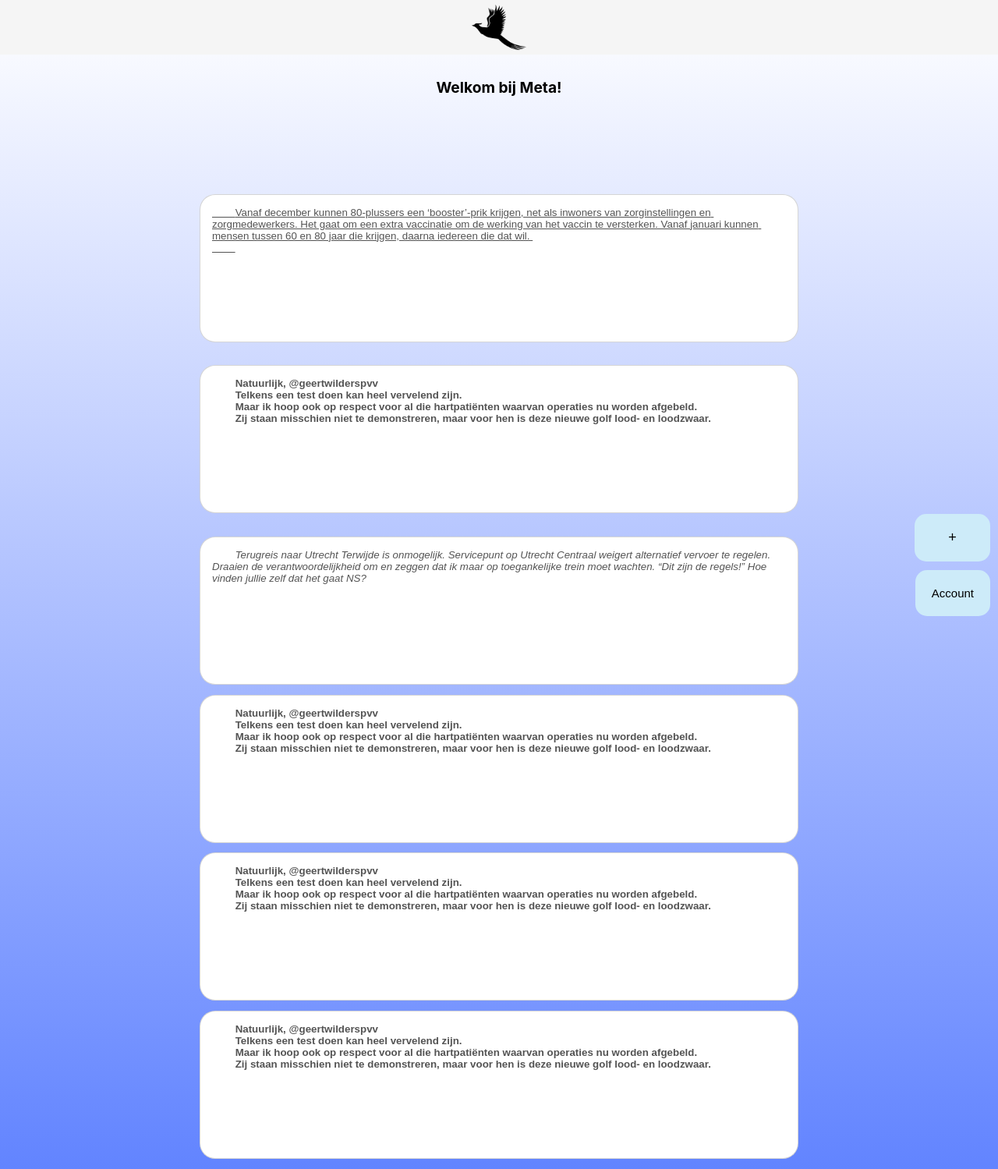
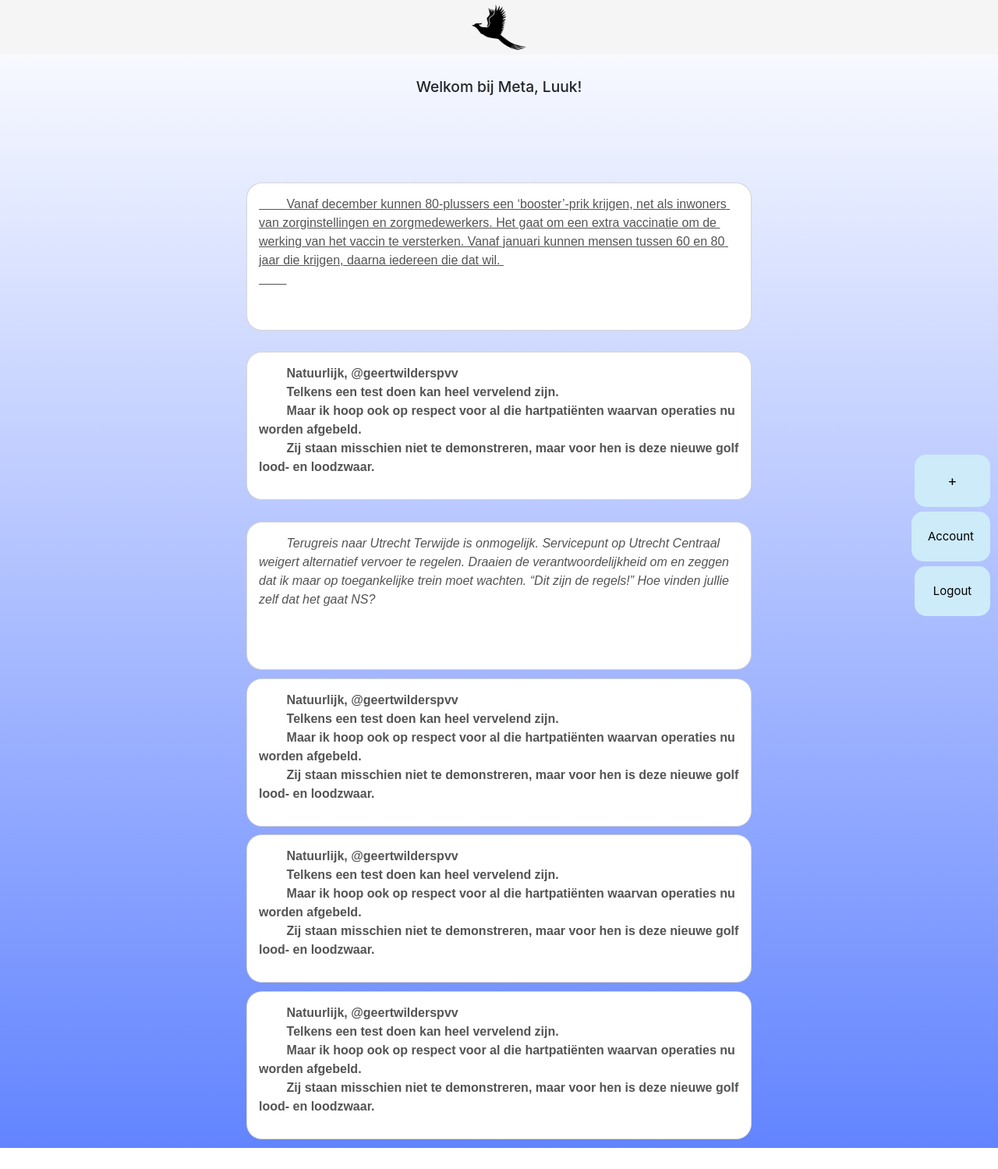
Before and after one commit to Lukaeaeap/newSocialmedia, a Flask app: page / in a window 1280 px wide. Shown: the whole page at 78% size. After the commit the page ends 1472 px from the top, so only its background shows below. Run offline with Flask 2, Linux system fonts and the light colour scheme; a user stored in the database is signed in; some libraries are stand-ins or nearby versions.

Commit message:
User db implemented + jinja html + all  pages work

```diff
--- a/website/auth.py
+++ b/website/auth.py
@@ -18,13 +18,13 @@
         user = User.query.filter_by(email=email).first()
         if user:
             if check_password_hash(user.password, password):
-                flash('Logged in successfully!', category='succes')
+                #flash('Logged in successfully!', category='succes')
                 login_user(user, remember=True)
                 return redirect(url_for('views.home'))
             else:
                 flash('Incorrect password, try again.', category='error')
         else:
-            flash('Email does not exist', category='error')
+            flash('Email and password do not match', category='error')
     return render_template("login.html", user=current_user)
 
 
@@ -65,7 +65,7 @@
             db.session.add(new_user)
             db.session.commit()
             login_user(new_user, remember=True)
-            flash('Account created', category='succes')
+            #flash('Account created', category='succes')
             # when logged in go back to the home page
             return redirect(url_for('views.home'))
     return render_template("sign_up.html", user=current_user)
--- a/website/static/css/index.css
+++ b/website/static/css/index.css
@@ -117,30 +117,21 @@
     cursor: pointer;
 }
 
+.imgHome:hover {
+    content:url("/static/images/Favicon.png");
+    display: block;
+    margin-left: auto;
+    margin-right: auto;
+    cursor: pointer;
+}
+
 /* Hiermee veranderd de kleur als je met je muis over het vakje gaat*/
 .taskbar:hover {
     background-color: whitesmoke;
     color: black
 }
 
-.buttonpost {
-    color: black;
-    border-color: #cdebf9;
-    text-align: center;
-    padding: 20px 35px;
-    font-size: 18px;
-    width: 97px;
-    text-decoration: none;
-    cursor: pointer;
-    background-color: #cdebf9;
-    cursor: pointer;
-    border: 10px;
-    border-radius: 15px;
-    position: fixed;
-    bottom: 80px;
-    right: 10px;
 
-}
 
 /* Dit is het venstertje wat opkomt als je op de '+' klikt om een post aan te maken */
 .modal {
@@ -427,6 +418,24 @@
     display: none;
 }
 
+.buttonpost {
+    color: black;
+    border-color: #cdebf9;
+    text-align: center;
+    padding: 20px 35px;
+    font-size: 18px;
+    width: 97px;
+    text-decoration: none;
+    cursor: pointer;
+    background-color: #cdebf9;
+    cursor: pointer;
+    border: 10px;
+    border-radius: 15px;
+    position: fixed;
+    bottom: 150px;
+    right: 10px;
+
+}
 /*Hieronder is de button gemaakt die op de homepage rechtsonder zichtbaar is, genaamd account*/
 .butaccount {
     border-color: #cdebf9;
@@ -438,8 +447,23 @@
     padding: 21px 21px;
     cursor: pointer;
     position: fixed;
+    bottom: 80px;
+    right: 10px;
+}
+
+.butlogout {
+    border-color: #cdebf9;
+    font-size: 15px;
+    border: 0;
+    border-radius: 15px;
+    color: black;
+    background: #cdebf9;
+    padding: 21px 21px;
+    cursor: pointer;
+    position: fixed;
     bottom: 10px;
     right: 10px;
+    width: 97px;
 }
 
 .Welkom {
--- a/website/templates/base.html
+++ b/website/templates/base.html
@@ -3,8 +3,8 @@
 <html>
   <head>
     <meta charset="utf-8" />
+    <meta http-equiv="X-UA-Compatible" content="IE=edge" />
     <meta name="viewport" content="width=device-width, initial-scale=1" />
-
     <!--The css and looks of bootstrap-->
     <link
       rel="stylesheet"
@@ -18,31 +18,56 @@
       crossorigin="anonymous"
     />
 
+    <!--Importing our own css and images-->
+    <link
+      rel="shortcut icon"
+      type="img/png"
+      href="{{ url_for('static', filename='images/Favicon.png')}}"
+    />
+    <link
+      rel="STYLESHEET"
+      href="{{ url_for('static', filename='css/index.css')}}"
+      type="text/css"
+    />
+    <link
+      rel="stylesheet"
+      href="https://use.fontawesome.com/releases/v5.0.7/css/all.css"
+    />
+
     <title>{% block title %}Home{% endblock %}</title>
   </head>
 
   <body>
-    <nav class="navbar navbar-expand-lg navbar-dark bg-dark">
-      <button
-        class="navbar-toggler"
-        type="button"
-        data-toggle="collapse"
-        data-target="#navbar"
-      >
-        <span class="navbar-toggler-icon"></span>
-      </button>
-      <div class="collapse navbar-collapse" id="navbar">
-        <div class="navbar-nav">
-          {% if user.is_authenticated %}
-          <a class="nav-item nav-link" id="home" href="/">Home</a>
-          <a class="nav-item nav-link" id="logout" href="/logout">Logout</a>
-          {% else %}
-          <a class="nav-item nav-link" id="login" href="/login">Login</a>
-          <a class="nav-item nav-link" id="sign_up" href="/sign-up">Sign up</a>
-          {% endif %}
+    <div class="taskbar">
+      {% if user.is_authenticated %}
+      <a id="home" href="/"
+        ><img
+          src="static/images/Logo-website.jpg"
+          alt="Logo van de website
+            als home knop"
+          class="imgHome"
+          width="70px"
+          height="70px"
+      /></a>
+
+      <!-- Hier wordt het venstertje aangemaakt -->
+      <div id="myModal" class="modal">
+        <!-- Hier wordt de inhoud van het venster weergeven -->
+        <div class="modal-content">
+          <span class="close">&times;</span>
+          <textarea form id="post-tekst"> </textarea>
+          <button class="buttoninpost" id="posten1">Post</button>
+          <button class="B-knop" id="B-knop">B</button>
+          <button class="I-knop" id="I-knop">I</button>
+          <button class="U-knop" id="U-knop">U</button>
         </div>
       </div>
-    </nav>
+
+      {% else %}
+      <a class="nav-item nav-link" id="login" href="/login">Login</a>
+      <a class="nav-item nav-link" id="sign_up" href="/sign-up">Sign up</a>
+      {% endif %}
+    </div>
     {% with messages = get_flashed_messages(with_categories=true) %} {% if
     messages %} {% for category, message in messages %} {% if category ==
     'error'%}
--- a/website/templates/home.html
+++ b/website/templates/home.html
@@ -1,44 +1,14 @@
-<!DOCTYPE html>
-<html lang="en">
-  <head>
-    <meta http-equiv="X-UA-Compatible" content="IE=edge" />
-    <meta name="viewport" content="width=device-width, initial-scale=1.0" />
-    <title>Meta</title>
-    <link rel="shortcut icon" type="img/png" href="/images/Favicon.png" />
-    <link rel="STYLESHEET" href="css/index.css" type="text/css" />
-  </head>
-
-  <body>
+{% extends "base.html" %}{% block title %}Login{% endblock %} {% block content
+  %}
     <!--Hieronder is de class waarin we onze menubalk hebben. -->
 
     <div class="header">
       <div class="container">
-        <div class="taskbar">
-          <img
-            src="/images/Logo-website.jpg"
-            alt="Logo van de website als home knop"
-            class="imgHome"
-            width="70px"
-            height="70px"
-            onclick="window.location.href='Dashboard.html'"
-          />
-          <!-- Hier wordt het venstertje aangemaakt -->
-          <div id="myModal" class="modal">
-            <!-- Hier wordt de inhoud van het venster weergeven -->
-            <div class="modal-content">
-              <span class="close">&times;</span>
-              <textarea form id="post-tekst"> </textarea>
-              <button class="buttoninpost" id="posten1">Post</button>
-              <button class="B-knop" id="B-knop">B</button>
-              <button class="I-knop" id="I-knop">I</button>
-              <button class="U-knop" id="U-knop">U</button>
-            </div>
-          </div>
-        </div>
 
         <!---Hier wordt de tekst en buttons onder de taakbalk weergegeven-->
+
         <div>
-          <h1 class="Welkom">Welkom bij Meta!</h1>
+          <h1 class="Welkom">Welkom bij Meta, {{current_user.first_name}}!</h1>
         </div>
 
         <textarea disabled id="fake-post1">
@@ -75,10 +45,10 @@
         >
       </div>
 
-      <button class="butaccount" onclick="window.location.href='/account.html'">
-        Account
-      </button>
       <button class="buttonpost" id="myBtn">+</button>
+      <a id="account" href="/account"><button class="butaccount">Account</button></a>
+      <a id="logout" href="/logout"><button class="butlogout">Logout</button></a>
+
     </div>
   </body>
 
@@ -139,4 +109,4 @@
       }
     };
   </script>
-</html>
+  {% endblock %}
--- a/website/views.py
+++ b/website/views.py
@@ -37,3 +37,9 @@
             db.session.delete(note)
             db.session.commit()
     return jsonify({})
+
+
+@views.route('/account', methods=['GET'])
+@login_required
+def account():
+    return render_template("account.html", user=current_user)
```
Also changed, not shown: website/templates/account.html (+3 -28 lines), website/templates/login.html (+3 -22 lines), website/templates/sign_up.html (+3 -16 lines), website/database.db.
